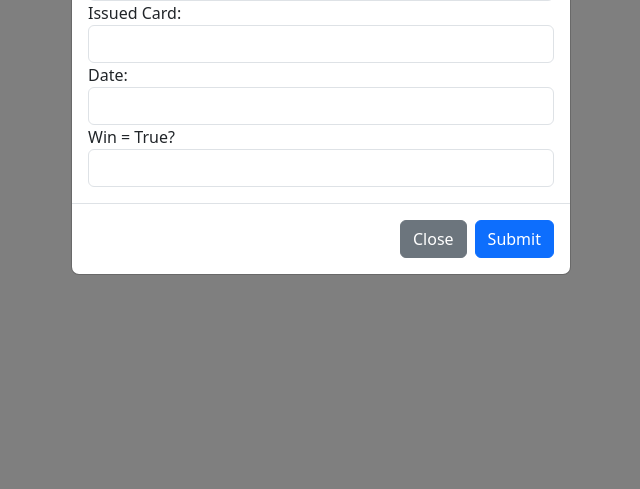
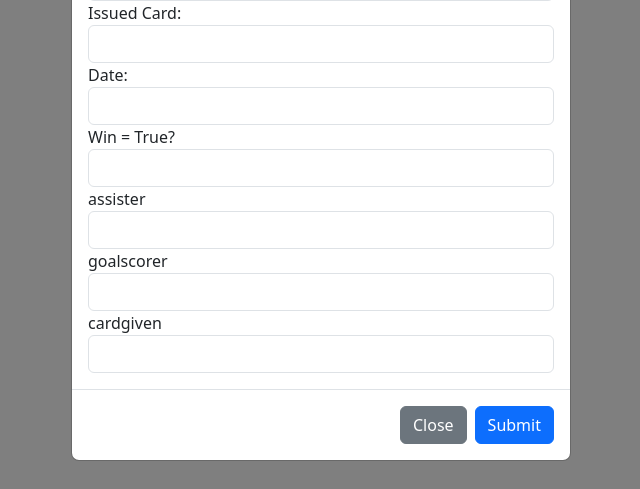
Before and after one commit to itscool2b/soccer, a Django app: page /dash/ in a window 1280 px wide, after a click on "Add Game". Shown: the part 603-1092 px from the top of the page, without its empty margins (319-959 px from the left). Run offline with Django 4.2, Linux system fonts and the light colour scheme; a user stored in the database is signed in; data comes from the database, SQL or seed files in the repository; both versions use the stored data as it was after the commit.

Commit message:
HAN fix the name not popping up on the card and on the view more card

```diff
--- a/OfficalSoccerApp/application/templates/index.html
+++ b/OfficalSoccerApp/application/templates/index.html
@@ -4,7 +4,9 @@
 <head>
     <meta charset="UTF-8">
     <meta name="viewport" content="width=device-width, initial-scale=1.0">
-    <title>Soccer App</title>
+
+    <title class="left-align">Soccer App</title>
+
     <link rel="stylesheet" href="../static/k.css">
     <link href="https://cdn.jsdelivr.net/npm/bootstrap@5.3.2/dist/css/bootstrap.min.css" rel="stylesheet" integrity="sha384-T3c6CoIi6uLrA9TneNEoa7RxnatzjcDSCmG1MXxSR1GAsXEV/Dwwykc2MPK8M2HN" crossorigin="anonymous">
 </head>
@@ -89,6 +91,18 @@
                                 <label for="wl">  Win = True?</label> <!-- wl  -->
                                 <input type="text" class="form-control" id="wl" name="wl">
                             </div>
+                            <div class="form-group">
+                                <label for="assister">  assister</label> <!-- wl  -->
+                                <input type="text" class="form-control" id="assister" name="assister">
+                            </div>
+                            <div class="form-group">
+                                <label for="goalscorer">  goalscorer</label> <!-- wl  -->
+                                <input type="text" class="form-control" id="goalscorer" name="goalscorer">
+                            </div>
+                            <div class="form-group">
+                                <label for="cardgiven">  cardgiven</label> <!-- wl  -->
+                                <input type="text" class="form-control" id="cardgiven" name="cardgiven">
+                            </div>
                     </div>
                     <div class="modal-footer">
                         <button type="button" class="btn btn-secondary" data-bs-dismiss="modal">Close</button>
@@ -123,7 +137,7 @@
                 <h4 class="card-title">{{game.vs}}</h4> <!-- Dynamic Shit -->
                 <p class="card-text">07/04/2023</p> <!-- Dynamic Shit -->
                 <button type="button" class="editButton btn btn-secondary" data-bs-toggle="modal"
-                    data-bs-target="#{{game.id}}"> <!-- data-bs-target links to modal that pops up. Dynamic Shit -->
+                    data-bs-target="#gameModal{{game.id}}"> <!-- data-bs-target links to modal that pops up. Dynamic Shit -->
                     View More
                 </button>
                 <button type="button" class="editButton btn btn-secondary">Edit</button>
@@ -140,13 +154,13 @@
             <div class="modal-dialog" role="document">
                 <div class="modal-content">
                     <div class="modal-header">
-                        <h5 class="modal-title" id="gameModalLabel1">Windermere Prep Vs Montverd</h5>
+                        <h5 class="modal-title" id="gameModalLabel1">{{game.vs}}</h5>
                         <button type="button" class="btn-close" data-bs-dismiss="modal" aria-label="Close"></button>
                     </div>
                     <div class="modal-body">
                         <!-- Details inside Modal Dynamic Shit -->
                         <p>Date: {{ game.date }}</p>
-<p>Opponent: {{ game.vs }}</p>
+<p>Game: {{ game.vs }}</p>
 <p>Goals: {{ game.goals }}</p>
 <p>Assists: {{ game.assists }}</p>
 <p>Completed Passes: {{ game.completed_passes }}</p>
@@ -171,13 +185,13 @@
             <div class="modal-dialog" role="document">
                 <div class="modal-content">
                     <div class="modal-header">
-                        <h5 class="modal-title" id="gameModalLabel1">Windermere Prep Vs LHP</h5>
+                        <h5 class="modal-title" id="gameModalLabel1">{{game.vs}}</h5>
                         <button type="button" class="btn-close" data-bs-dismiss="modal" aria-label="Close"></button>
                     </div>
                     <div class="modal-body">
                         <!-- Details inside Modal - Dynamic Shit -->
                         <p>Date: {{ game.date }}</p>
-                        <p>Opponent: {{ game.vs }}</p>
+                        <p>Game: {{ game.vs }}</p>
                         <p>Goals: {{ game.goals }}</p>
                         <p>Assists: {{ game.assists }}</p>
                         <p>Completed Passes: {{ game.completed_passes }}</p>
```
Also changed, not shown: OfficalSoccerApp/db.sqlite3.
